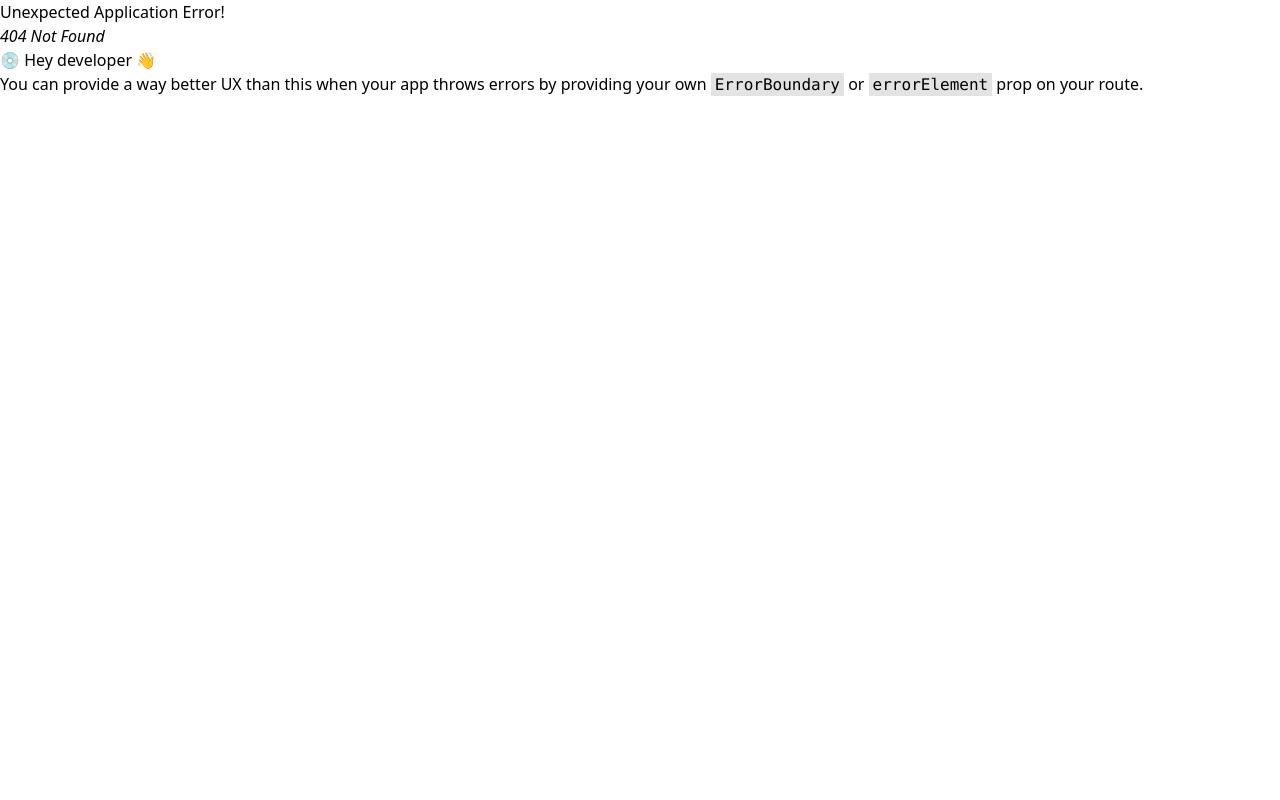
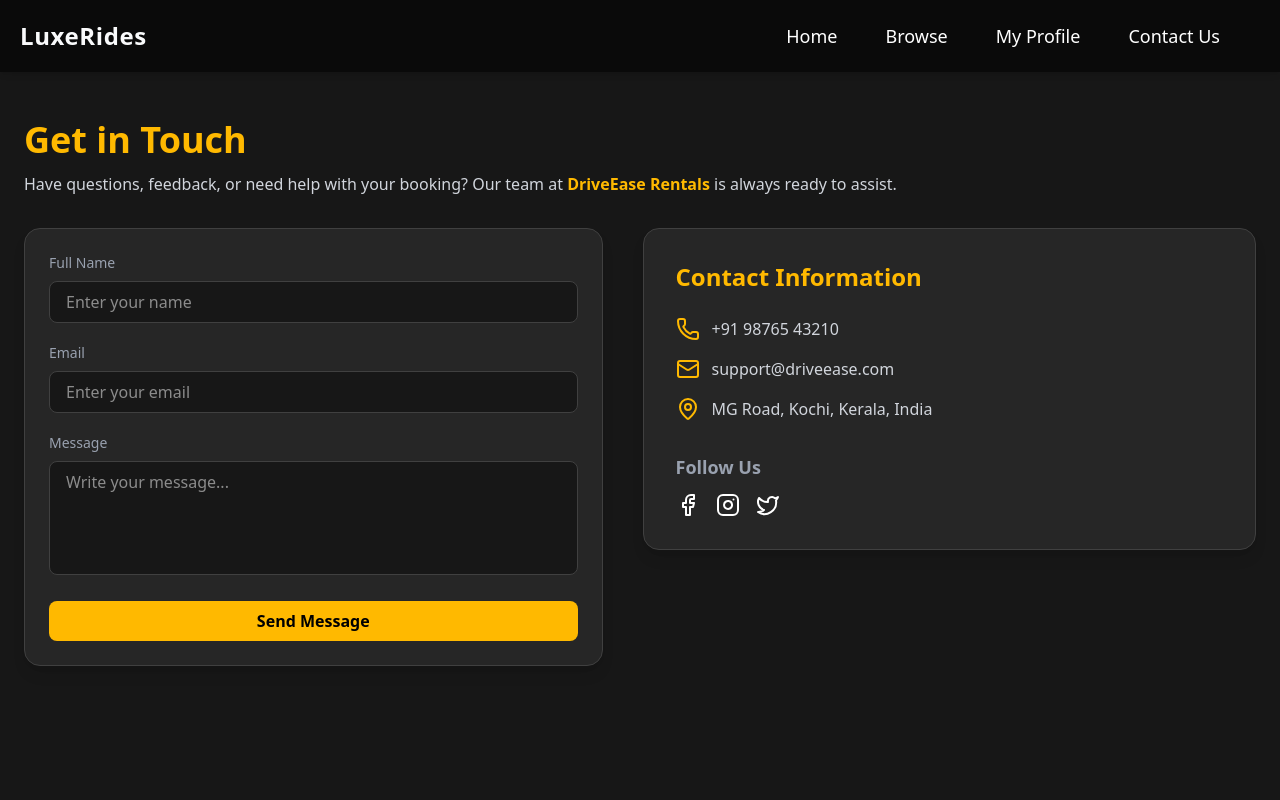
Before and after one commit to amanprasad-07/Car-Rental-App, a React (Vite) app: page /contact in a window 1280 px wide. Before the commit this address had no page. Shown: the top 800 px of the page. Built offline with nearby package versions, Linux system fonts and the light colour scheme; sample sign-in values are in the browser's storage.

Commit message:
fifth commit

```diff
--- a/src/components/Footer.jsx
+++ b/src/components/Footer.jsx
@@ -1,5 +1,7 @@
 import React from 'react';
 import { Link } from 'react-router-dom';
+import { Mail, Phone, MapPin, Facebook, Instagram, Twitter } from "lucide-react";
+
 
 /**
  * Footer Component
--- a/src/components/Navbar.jsx
+++ b/src/components/Navbar.jsx
@@ -32,7 +32,7 @@ function Navbar() {
             {/* Branding */}
             <div className="flex items-center">
                 <h1 className="text-2xl font-bold text-gray-50 tracking-wide hover:text-gray-400 transition-colors duration-300">
-                     <Link to="/home">LuxeRides</Link>
+                    <Link to="/home">LuxeRides</Link>
                 </h1>
             </div>
 
@@ -41,6 +41,7 @@ function Navbar() {
                 <li><Link to="/home" className="text-white hover:text-gray-300">Home</Link></li>
                 <li><Link to="/browse" className="text-white hover:text-gray-300">Browse</Link></li>
                 <li><Link to="/myprofile" className="text-white hover:text-gray-300">My Profile</Link></li>
+                <li><Link to="/contact" className="text-white hover:text-gray-300">Contact Us</Link></li>
             </ul>
 
             {/* Mobile Hamburger Menu */}
@@ -77,6 +78,11 @@ function Navbar() {
                                         My Profile
                                     </Link>
                                 </li>
+                                <li>
+                                    <Link to="/contact" className="block w-full text-center py-2 rounded hover:bg-neutral-600" onClick={() => setIsOpen(false)}>
+                                        Contact Us
+                                    </Link>
+                                </li>
                             </ul>
                         </div>
                     </div>
--- a/src/main.jsx
+++ b/src/main.jsx
@@ -17,6 +17,7 @@ import PaymentPage from "./pages/PaymentPage.jsx";
 import BookingForm from "./pages/BookingForm.jsx";
 import LoginPage from "./pages/LoginPage.jsx";
 import SignupPage from "./pages/SignupPage.jsx";
+import Contact from "./pages/Contact.jsx";
 
 // PrivateRoute
 import PrivateRoute from "./services/PrivateRoute.jsx";
@@ -40,6 +41,7 @@ const router = createBrowserRouter([
           { path: "/booking-confirmation", element: <BookingConfirmation /> },
           { path: "/myprofile", element: <MyProfile /> },
           { path: "/payment", element: <PaymentPage /> },
+          { path: "/contact", element: <Contact /> },
         ],
       },
 
--- /dev/null
+++ b/src/pages/Contact.jsx
@@ -0,0 +1,82 @@
+import React from "react";
+import { Mail, Phone, MapPin, Facebook, Instagram, Twitter } from "lucide-react";
+
+const Contact = () => {
+    return (
+        <section className="min-h-screen bg-neutral-900 text-white py-16 px-6 pt-30">
+            <h2 className="text-4xl font-bold mb-3 text-amber-400">Get in Touch</h2>
+            <p className="text-gray-300 mb-8">
+                Have questions, feedback, or need help with your booking?
+                Our team at <span className="text-amber-400 font-semibold">DriveEase Rentals</span> is always ready to assist.
+            </p>
+            <div className="  flex flex-col w-full md:flex-row gap-10 items-start">
+                {/* Left: Intro + Form */}
+                <div className=" w-full">
+                    <form className="space-y-5 bg-neutral-800 p-6 rounded-2xl shadow-lg border border-neutral-700">
+                        <div>
+                            <label className="block text-sm text-gray-400 mb-2">Full Name</label>
+                            <input
+                                type="text"
+                                placeholder="Enter your name"
+                                className="w-full px-4 py-2 rounded-lg bg-neutral-900 border border-neutral-700 focus:outline-none focus:border-amber-400"
+                            />
+                        </div>
+
+                        <div>
+                            <label className="block text-sm text-gray-400 mb-2">Email</label>
+                            <input
+                                type="email"
+                                placeholder="Enter your email"
+                                className="w-full px-4 py-2 rounded-lg bg-neutral-900 border border-neutral-700 focus:outline-none focus:border-amber-400"
+                            />
+                        </div>
+
+                        <div>
+                            <label className="block text-sm text-gray-400 mb-2">Message</label>
+                            <textarea
+                                rows="4"
+                                placeholder="Write your message..."
+                                className="w-full px-4 py-2 rounded-lg bg-neutral-900 border border-neutral-700 focus:outline-none focus:border-amber-400 resize-none"
+                            />
+                        </div>
+
+                        <button
+                            type="submit"
+                            className="w-full py-2 bg-amber-400 text-black font-semibold rounded-lg hover:bg-amber-300 transition-all"
+                        >
+                            Send Message
+                        </button>
+                    </form>
+                </div>
+
+                {/* Right: Contact Info */}
+                <div className="bg-neutral-800 p-8 rounded-2xl shadow-lg border border-neutral-700 w-full ">
+                    <h3 className="text-2xl font-semibold mb-6 text-amber-400">Contact Information</h3>
+
+                    <div className="space-y-4 text-gray-300">
+                        <p className="flex items-center gap-3">
+                            <Phone className="text-amber-400" /> +91 98765 43210
+                        </p>
+                        <p className="flex items-center gap-3">
+                            <Mail className="text-amber-400" /> support@driveease.com
+                        </p>
+                        <p className="flex items-center gap-3">
+                            <MapPin className="text-amber-400" /> MG Road, Kochi, Kerala, India
+                        </p>
+                    </div>
+
+                    <div className="mt-8">
+                        <h4 className="text-lg font-semibold text-gray-400 mb-3">Follow Us</h4>
+                        <div className="flex gap-4">
+                            <a href="#" className="hover:text-amber-400 transition"><Facebook /></a>
+                            <a href="#" className="hover:text-amber-400 transition"><Instagram /></a>
+                            <a href="#" className="hover:text-amber-400 transition"><Twitter /></a>
+                        </div>
+                    </div>
+                </div>
+            </div>
+        </section>
+    );
+};
+
+export default Contact;
```
Also changed, not shown: package.json (+5 -2 lines), 1 other file (tests, documents, lock files or other folders).
